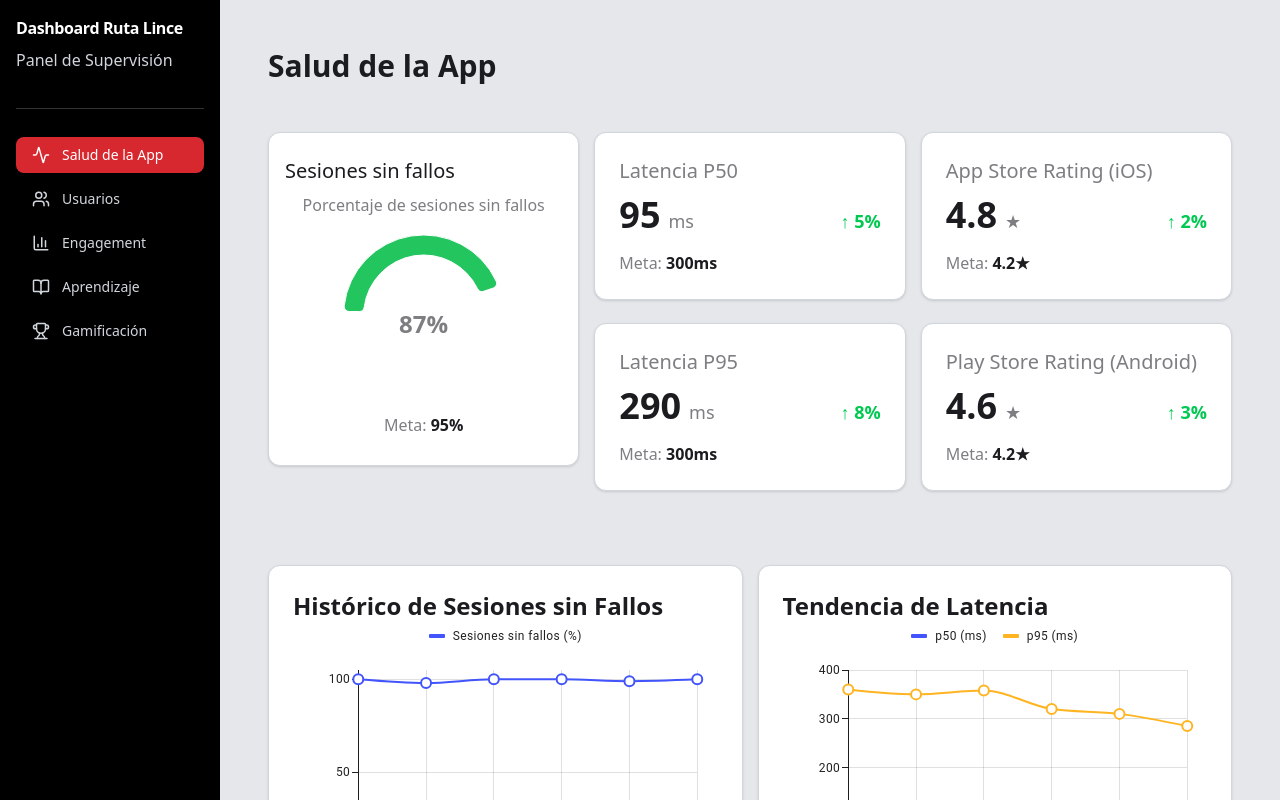
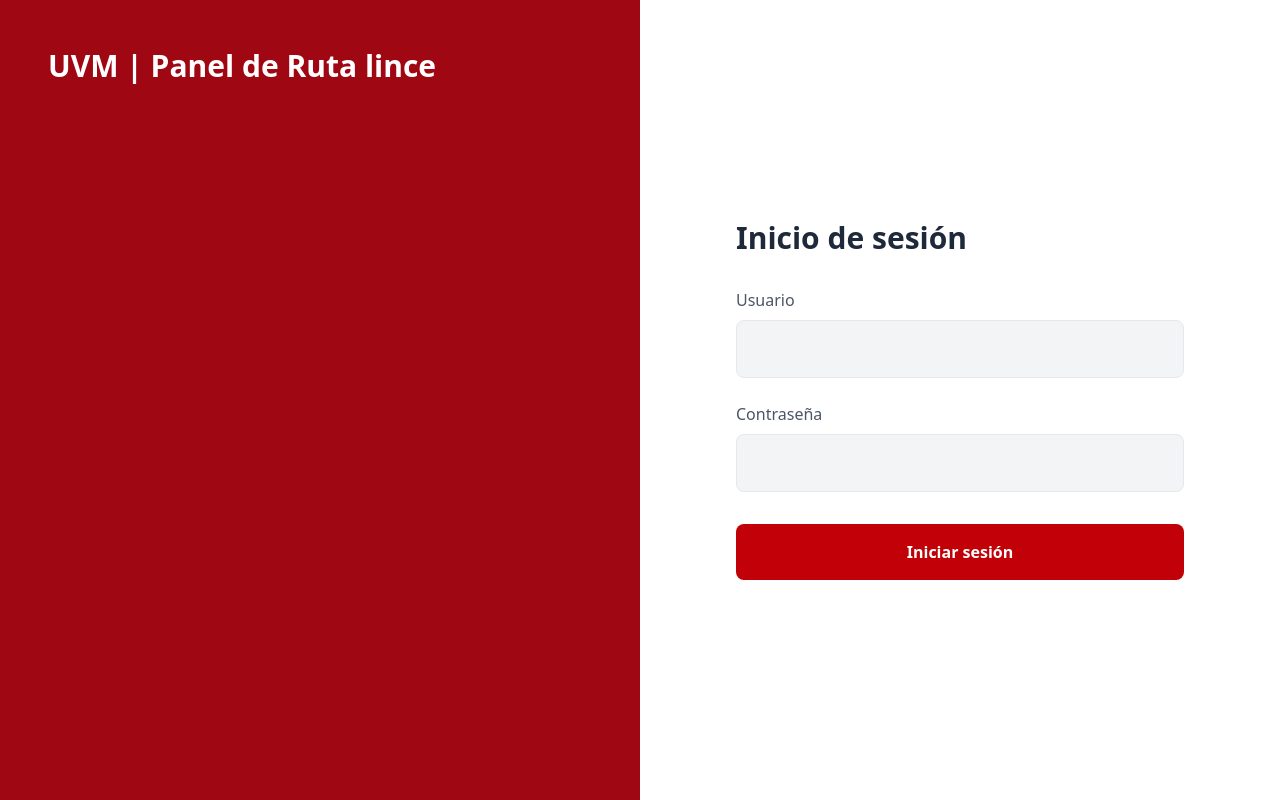
Before and after one commit to carlos-alberto-code/dashboard, a React (Vite) app: page /login in a window 1280 px wide. Shown: the top 800 px of the page. Built offline with nearby package versions, Linux system fonts and the light colour scheme.

Commit message:
Feat: Login, rutas y nuevo diseno
se aplico el modulo de login para el proyecto, tambien se aplicaron las rutas que comentaba nuestro compañero y se acopló el codigo al diseño del figma

```diff
--- a/package.json
+++ b/package.json
@@ -18,6 +18,7 @@
     "@mui/styled-engine": "^7.3.2",
     "@mui/x-charts": "^8.11.1",
     "@tailwindcss/vite": "^4.1.13",
+    "js-cookie": "^3.0.5",
     "lucide-react": "^0.542.0",
     "react": "^19.1.1",
     "react-dom": "^19.1.1",
@@ -27,6 +28,7 @@
   },
   "devDependencies": {
     "@eslint/js": "^9.33.0",
+    "@types/js-cookie": "^3.0.6",
     "@types/react": "^19.1.10",
     "@types/react-dom": "^19.1.7",
     "@vitejs/plugin-react": "^5.0.0",
--- a/src/App.tsx
+++ b/src/App.tsx
@@ -1,35 +1,24 @@
-// App.tsx
-import { useState } from "react";
-import { Sidebar } from './components/layout/Sidebar';
+import { Routes, Route } from 'react-router-dom';
+import { MainLayout } from './components/layout/MainLayout';
 import SaludAppWindow from './components/SaludAppWindow';
+import LoginPage from "./components/LoginPage";
+import { ProtectedRoute } from './components/ProtectedRoute';
 
 function App() {
-  const [activeView, setActiveView] = useState("appHealth");
+  return (
+    <Routes>
+      <Route path="/login" element={<LoginPage />} />
 
-  const renderActiveView = () => {
-    switch (activeView) {
-      case "appHealth":
-        return <SaludAppWindow />;
-      case "users":
-        return <div>Vista de Usuarios</div>;
-      case "engagement":
-        return <div>Vista de Engagement</div>;
-      case "learning":
-        return <div>Vista de Aprendizaje</div>;
-      case "gamification":
-        return <div>Vista de Gamificación</div>;
-      default:
-        return <SaludAppWindow />;
-    }
-  };
-
-  return (
-    <div className="flex bg-gray-200 min-h-screen">
-      <Sidebar activeView={activeView} onViewChange={setActiveView} />
-      <main className="flex-1 p-6 overflow-auto">
-        {renderActiveView()}
-      </main>
-    </div>
+      <Route element={<ProtectedRoute />}>
+        <Route path="/" element={<MainLayout />}>
+          <Route index element={<SaludAppWindow />} />
+          <Route path="users" element={<div>Vista de Usuarios</div>} />
+          <Route path="engagement" element={<div>Vista de Engagement</div>} />
+          <Route path="learning" element={<div>Vista de Aprendizaje</div>} />
+          <Route path="gamification" element={<div>Vista de gamification</div>} />
+        </Route>
+      </Route>
+    </Routes>
   );
 }
 
--- /dev/null
+++ b/src/components/LoginPage.tsx
@@ -0,0 +1,88 @@
+import { useState } from 'react';
+import { useAuth } from './context/AuthContext';
+import { useNavigate } from 'react-router-dom';
+
+const LoginPage = () => {
+  const { login } = useAuth();
+  const navigate = useNavigate();
+
+  const [username, setUsername] = useState('');
+  const [password, setPassword] = useState('');
+  const [error, setError] = useState(null);
+  const [isLoading, setIsLoading] = useState(false);
+
+  const handleSubmit = async (event: { preventDefault: () => void; }) => {
+    event.preventDefault();
+    setIsLoading(true);
+    setError(null);
+
+    try {
+      await login(username, password);
+      navigate('/');
+    } catch (err: any) {
+      setError(err.message);
+    } finally {
+      setIsLoading(false);
+    }
+  };
+
+  return (
+    <div className="flex h-screen bg-white">
+      <div className="hidden lg:flex w-1/2 bg-red-800 text-white p-12 flex-col justify-start">
+        <h1 className="text-3xl font-bold">UVM | Panel de Ruta lince</h1>
+      </div>
+
+      <div className="w-full lg:w-1/2 flex items-center justify-center p-8">
+        <div className="w-full max-w-md">
+          <h2 className="text-3xl font-bold mb-8 text-gray-800">Inicio de sesión</h2>
+
+          <form onSubmit={handleSubmit}>
+            {error && (
+              <div className="bg-red-100 border border-red-400 text-red-700 px-4 py-3 rounded-lg relative mb-6" role="alert">
+                <span className="block sm:inline">{error}</span>
+              </div>
+            )}
+
+            <div className="mb-6">
+              <label htmlFor="username" className="block text-gray-600 mb-2">
+                Usuario
+              </label>
+              <input
+                type="text"
+                id="username"
+                value={username}
+                onChange={(e) => setUsername(e.target.value)}
+                className="w-full p-4 bg-gray-100 border border-gray-200 rounded-lg focus:outline-none focus:ring-2 focus:ring-red-600"
+                required
+              />
+            </div>
+
+            <div className="mb-8">
+              <label htmlFor="password" className="block text-gray-600 mb-2">
+                Contraseña
+              </label>
+              <input
+                type="password"
+                id="password"
+                value={password}
+                onChange={(e) => setPassword(e.target.value)}
+                className="w-full p-4 bg-gray-100 border border-gray-200 rounded-lg focus:outline-none focus:ring-2 focus:ring-red-600"
+                required
+              />
+            </div>
+
+            <button
+              type="submit"
+              disabled={isLoading}
+              className="w-full bg-red-700 text-white font-bold py-4 rounded-lg hover:bg-red-800 transition-colors duration-300 disabled:bg-red-400 disabled:cursor-not-allowed"
+            >
+              {isLoading ? 'Verificando...' : 'Iniciar sesión'}
+            </button>
+          </form>
+        </div>
+      </div>
+    </div>
+  );
+};
+
+export default LoginPage;
--- /dev/null
+++ b/src/components/ProtectedRoute.tsx
@@ -0,0 +1,16 @@
+import { Navigate, Outlet } from 'react-router-dom';
+import { useAuth } from './context/AuthContext';
+
+export const ProtectedRoute = () => {
+  const { currentUser, isLoading } = useAuth();
+
+  if (isLoading) {
+    return null;
+  }
+
+  if (!currentUser) {
+    return <Navigate to="/login" replace />;
+  }
+
+  return <Outlet />;
+};
--- /dev/null
+++ b/src/components/context/AuthContext.tsx
@@ -0,0 +1,60 @@
+import { createContext, useState, useContext, useEffect, type ReactNode } from 'react';
+import { login as loginService, logout as logoutService, getUserSession } from '../services/authService';
+
+interface User {
+  name: string;
+  username: string;
+}
+
+interface AuthContextType {
+  currentUser: User | null;
+  login: (username: string, password?: string) => Promise<void>;
+  logout: () => void;
+  isLoading: boolean;
+}
+
+const AuthContext = createContext<AuthContextType | undefined>(undefined);
+
+export const AuthProvider = ({ children }: { children: ReactNode }) => {
+  const [currentUser, setCurrentUser] = useState<User | null>(null);
+  const [isLoading, setIsLoading] = useState(true);
+
+  useEffect(() => {
+    const session = getUserSession();
+    if (session) {
+      setCurrentUser(session);
+    }
+    setIsLoading(false);
+  }, []);
+
+  const login = async (username: string, password?: string) => {
+    const user = await loginService(username, password);
+    setCurrentUser(user);
+  };
+
+  const logout = () => {
+    logoutService();
+    setCurrentUser(null);
+  };
+
+  const value = {
+    currentUser,
+    login,
+    logout,
+    isLoading,
+  };
+
+  return (
+    <AuthContext.Provider value={value}>
+      {!isLoading && children}
+    </AuthContext.Provider>
+  );
+};
+
+export const useAuth = () => {
+  const context = useContext(AuthContext);
+  if (context === undefined) {
+    throw new Error('useAuth debe ser usado dentro de un AuthProvider');
+  }
+  return context;
+};
--- /dev/null
+++ b/src/components/layout/MainLayout.tsx
@@ -0,0 +1,34 @@
+import { useState } from 'react';
+import { Outlet } from 'react-router-dom';
+import { Menu } from 'lucide-react';
+import { Sidebar } from './Sidebar';
+
+export const MainLayout = () => {
+  const [isSidebarOpen, setSidebarOpen] = useState(false);
+
+  return (
+    <div className="relative min-h-screen md:flex">
+      {isSidebarOpen && (
+        <div
+          onClick={() => setSidebarOpen(false)}
+          className="fixed inset-0 bg-black/60 z-30 md:hidden"
+          aria-hidden="true"
+        />
+      )}
+
+      <Sidebar isOpen={isSidebarOpen} onClose={() => setSidebarOpen(false)} />
+
+      <main className="flex-1">
+        <div className="p-4 md:hidden">
+          <button onClick={() => setSidebarOpen(true)} className="text-gray-600">
+            <Menu size={24} />
+          </button>
+        </div>
+
+        <div className="p-6 overflow-auto">
+          <Outlet />
+        </div>
+      </main>
+    </div>
+  );
+};
--- a/src/components/layout/Sidebar.tsx
+++ b/src/components/layout/Sidebar.tsx
@@ -1,34 +1,50 @@
-// components/layout/Sidebar.tsx
-import { Title, Text, NavLink } from "@mantine/core";
-import { Activity, Users, BarChart3, BookOpen, Trophy } from "lucide-react";
+import { Heart, UsersRound, MessageSquare, BookOpen, Gamepad2, X, LogOut } from "lucide-react";
+import { NavLink } from "react-router-dom";
+import { useAuth } from "../context/AuthContext";
 
+// ... (navigationItems se mantiene igual)
 const navigationItems = [
-  { icon: Activity, label: "Salud de la App", key: "appHealth" },
-  { icon: Users, label: "Usuarios", key: "users" },
-  { icon: BarChart3, label: "Engagement", key: "engagement" },
-  { icon: BookOpen, label: "Aprendizaje", key: "learning" },
-  { icon: Trophy, label: "Gamificación", key: "gamification" },
+  { icon: Heart, label: "Salud de la App", path: "/" },
+  { icon: UsersRound, label: "Usuarios", path: "/users" },
+  { icon: MessageSquare, label: "Engagement", path: "/engagement" },
+  { icon: BookOpen, label: "Aprendizaje", path: "/learning" },
+  { icon: Gamepad2, label: "Gamificación", path: "/gamification" },
 ];
 
+
 interface SidebarProps {
-  activeView: string;
-  onViewChange: (view: string) => void;
+  isOpen: boolean;
+  onClose: () => void;
 }
 
-export function Sidebar({ activeView, onViewChange }: SidebarProps) {
+export function Sidebar({ isOpen, onClose }: SidebarProps) {
+  const baseLinkClasses = "w-full flex items-center gap-x-3 justify-start rounded-lg font-medium text-sm px-4 py-2 transition-colors";
+  const { logout } = useAuth();
+
   return (
-    <aside className="flex flex-col p-4 min-h-screen bg-black text-white min-w-[220px]">
-      <div className="mb-8 flex flex-col">
-        <Title
-          order={2}
-          size="2xl"
-          className="text-white mb-2 font-bold tracking-tight"
+    <aside
+      className={`fixed inset-y-0 left-0 z-40 bg-black text-white min-w-[220px]
+                 transform transition-transform duration-300 ease-in-out
+                 h-screen md:sticky md:top-0 md:translate-x-0
+                 ${isOpen ? 'translate-x-0' : '-translate-x-full'}`}
     >
-          Dashboard Ruta Lince
-        </Title>
-        <Text size="lg" className="text-gray-300 font-medium">
-          Panel de Supervisión
-        </Text>
+      <div className="h-full flex flex-col p-4">
+
+        <div className="flex items-center justify-between mb-4">
+          <div className="flex flex-col">
+            <div className="flex items-center gap-x-3">
+              <span className="text-3xl font-bold text-white tracking-tighter">UVM</span>
+              <div className="h-12 w-px bg-gray-600" />
+              <div className="flex flex-col">
+                <span className="text-2xl font-semibold text-white leading-tight">Dashboard</span>
+                <span className="text-2xl font-semibold text-white leading-tight">Ruta Lince</span>
+              </div>
+            </div>
+            <p className="mt-1 text-base text-gray-400">Panel de Superusuario</p>
+          </div>
+          <button onClick={onClose} className="md:hidden text-gray-300 hover:text-white">
+            <X size={24} />
+          </button>
         </div>
 
         <hr className="border-t border-white/20 my-1" />
@@ -36,30 +52,38 @@
         <nav className="flex flex-col gap-2 mt-6 w-full">
           {navigationItems.map((item) => {
             const Icon = item.icon;
-          const isActive = item.key === activeView;
             return (
               <NavLink
-              key={item.key}
-              label={item.label}
-              leftSection={<Icon size={18} />}
-              active={isActive}
-              className={`w-full flex items-center gap-x-3 justify-start rounded-lg font-medium text-sm px-4 py-2 transition-colors ${
+                key={item.path}
+                to={item.path}
+                onClick={onClose}
+                end={item.path === '/'}
+                className={({ isActive }) =>
+                  `${baseLinkClasses} ${
                     isActive
-                  ? "bg-uvm-rojo text-white"
-                  : "bg-transparent text-gray-300 hover:bg-white/10"
-              }`}
-              variant="subtle"
-              onClick={() => onViewChange(item.key)}
-              style={{
-                cursor: "pointer",
-                boxShadow: isActive
-                  ? "0 2px 8px rgba(0,0,0,0.08)"
-                  : undefined,
-              }}
-            />
+                      ? 'bg-red-700 text-white py-3'
+                      : 'bg-transparent text-gray-300 hover:bg-white/10'
+                  }`
+                }
+              >
+                <Icon size={18} />
+                <span className='text-lg'>{item.label}</span>
+              </NavLink>
             );
           })}
         </nav>
+
+        <div className="mt-auto">
+          <hr className="border-t border-white/20 my-4" />
+          <button
+            onClick={logout}
+            className={`${baseLinkClasses} text-gray-300 hover:bg-red-700 hover:text-white`}
+          >
+            <LogOut size={18} />
+            <span>Cerrar Sesión</span>
+          </button>
+        </div>
+      </div>
     </aside>
   );
 }
--- /dev/null
+++ b/src/components/services/authService.tsx
@@ -0,0 +1,39 @@
+import Cookies from 'js-cookie';
+
+interface User {
+  name: string;
+  username: string;
+}
+
+const setUserSession = (user: User) => {
+  Cookies.set('user_session', JSON.stringify(user), { expires: 1, path: '/' });
+};
+
+
+export const login = (username: string, password?: string): Promise<User> => {
+  return new Promise((resolve, reject) => {
+    setTimeout(() => {
+      if (username === '111' && password === '111') {
+        const user: User = { name: 'Francisco Vargas', username: 'francisco' };
+
+        setUserSession(user);
+
+        resolve(user);
+      } else {
+        reject(new Error('El usuario o la contraseña son incorrectos.'));
+      }
+    }, 500);
+  });
+};
+
+export const logout = () => {
+  Cookies.remove('user_session', { path: '/' });
+};
+
+export const getUserSession = (): User | null => {
+  const userSession = Cookies.get('user_session');
+  if (userSession) {
+    return JSON.parse(userSession) as User;
+  }
+  return null;
+};
--- a/src/main.tsx
+++ b/src/main.tsx
@@ -1,13 +1,19 @@
 import { createRoot } from 'react-dom/client'
 import './index.css'
 import App from './App.tsx'
+import { BrowserRouter } from 'react-router-dom';
+import { AuthProvider } from './components/context/AuthContext.tsx';
 import { MantineProvider } from '@mantine/core'
 import React from 'react'
 
 createRoot(document.getElementById('root')!).render(
   <React.StrictMode>
     <MantineProvider>
-      <App />
+      <BrowserRouter>
+        <AuthProvider>
+          <App />
+        </AuthProvider>
+      </BrowserRouter>
     </MantineProvider>
   </React.StrictMode>,
 )
```
Also changed, not shown: 1 other file (tests, documents, lock files or other folders). Lines whose indentation alone changed are shown as unchanged.
